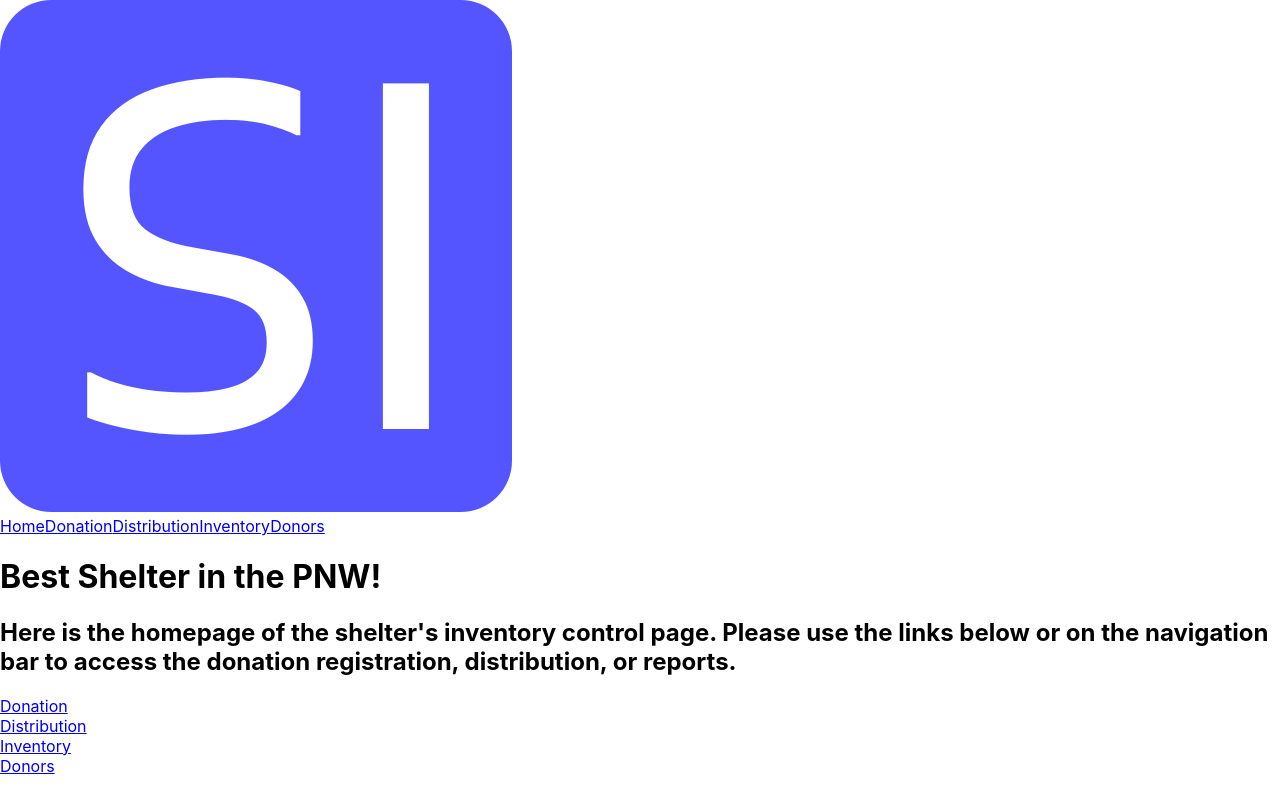
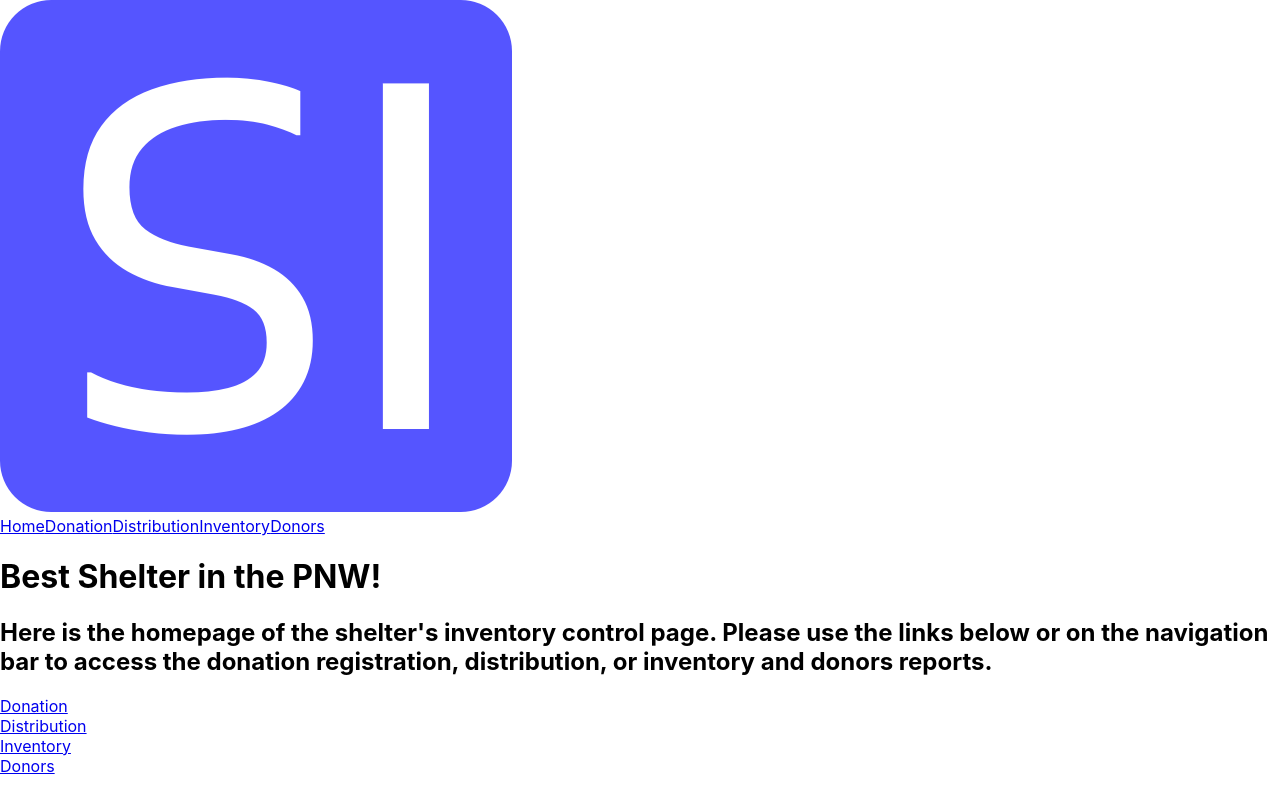
Before and after one commit to Sparky338/Digital-Aid_technical, a React (Create React App) app in the folder digital-aid-seattle/: page / in a window 1280 px wide. Built offline with nearby package versions, Linux system fonts and the light colour scheme.

Commit message:
adjusted some wording on homepage

```diff
--- a/digital-aid-seattle/src/components/homepage.js
+++ b/digital-aid-seattle/src/components/homepage.js
@@ -7,7 +7,7 @@ const Homepage = () => {
       <h2 className="pageDescription">
         Here is the homepage of the shelter's inventory control page. Please use
         the links below or on the navigation bar to access the donation
-        registration, distribution, or reports.
+        registration, distribution, or inventory and donors reports.
       </h2>
       <div className="links-list">
         <Link to="/donation" className="link donation-link">
```
